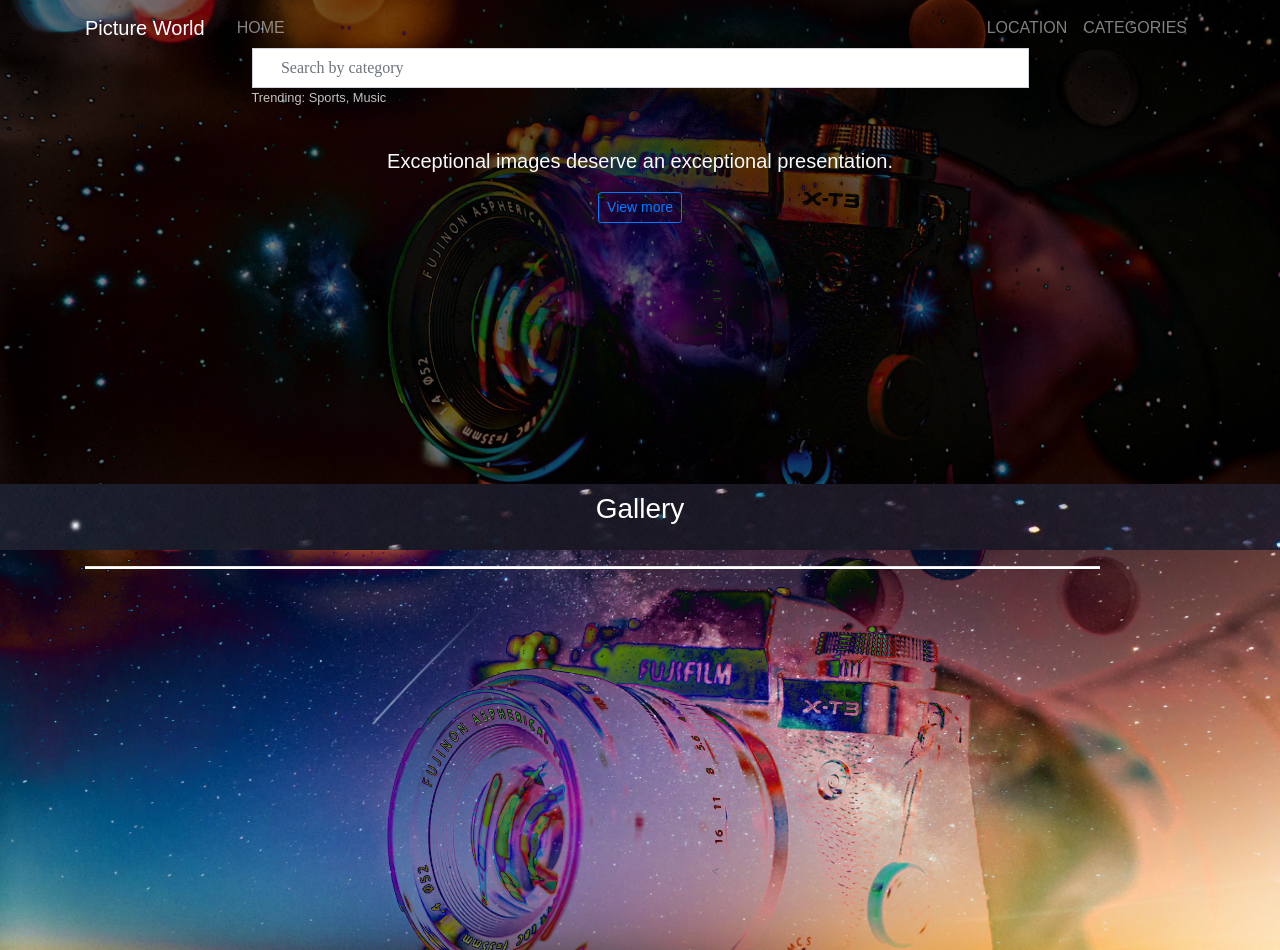
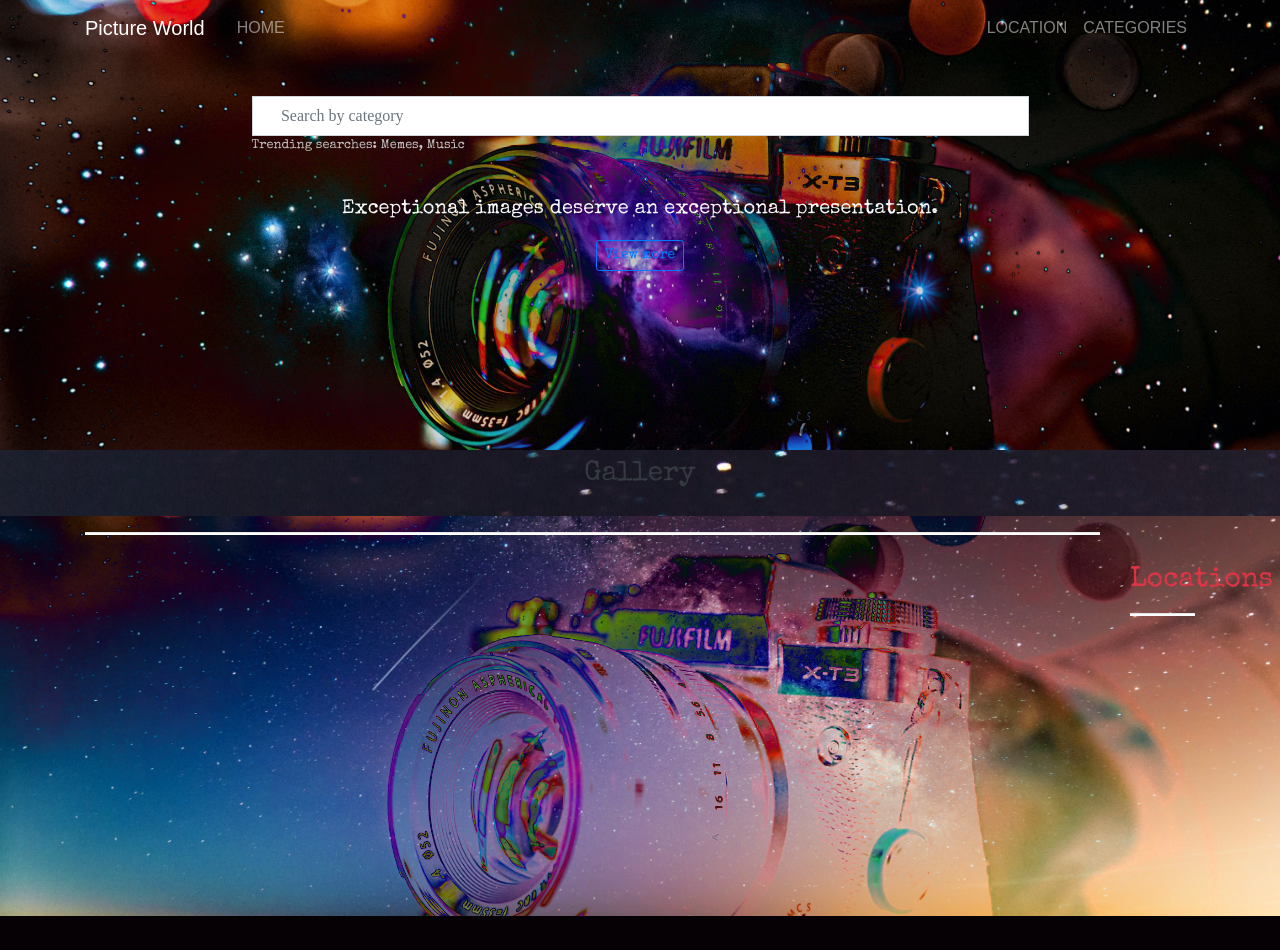
Before and after one commit to Kiru-axis/Picture-World, a Django app: page / in a window 1280 px wide. After the commit the page ends 916 px from the top, so only its background shows below. Run offline with Django 3.2, Linux system fonts and the light colour scheme; data that the repository does not hold is empty; some libraries are stand-ins or nearby versions.

Commit message:
final touches

```diff
--- a/albums/admin.py
+++ b/albums/admin.py
@@ -1,6 +1,5 @@
 from django.contrib import admin
 from .models import Image, Location, Category
-
 # Register your models here.
 admin.site.register(Image)
 admin.site.register(Location)
--- a/albums/models.py
+++ b/albums/models.py
@@ -3,7 +3,7 @@
 # Create your models here.
 
 class Location(models.Model):
-    name = models.CharField(max_length=60)
+    name = models.CharField(max_length=30)
 
     @classmethod #applicable to the entire class. Not limited to the defined function
     def get_locations(cls):
@@ -24,7 +24,7 @@
         self.delete()
 
 class Category(models.Model):
-    name = models.CharField(max_length=50)
+    name = models.CharField(max_length=30)
 
     # output format
     def __str__(self):
--- a/albums/static/css/styles.css
+++ b/albums/static/css/styles.css
@@ -1,3 +1,6 @@
+
+/* Added */
+
 html, body{
     font-family: 'Raleway', sans-serif;
     font-size: 100%;
@@ -31,29 +34,24 @@
     min-height: 400px;
     background-blend-mode: difference;
 }
-
 .cover{
     min-height: 450px;
     width: inherit;
-    background: rgba(0,0,0,0.5)
 }
 
 div.container.top{
     padding-top: 80px;
 }
-
-
 small{
     margin-top: 40px;
     color: #c3c3c3;
 }
 
-
 h2 {
     color:white;
     margin-top:2%;
     font-size:35px;
-    font-family: ' ', cursive;
+    font-family: 'Special Elite', cursive;
 }
 
 .gallery{
@@ -70,20 +68,25 @@
     background-blend-mode: difference;
 }
 
-/* Added */
+/* added */
 h2 {
     color:white;
     margin-top:2%;
     font-size:35px;
-    font-family: ' ', cursive;
+    font-family: 'Special Elite', cursive;
     }
-
+    .boded{
+    padding-top:2%;
+    background-repeat:no-repeat;
+    background-position:center;
+    background-size:cover;
+    }
     .overlay{
+    margin:0;
+    padding:0;
     background:url(../images/galaxy_2.jpg),
     radial-gradient(rgb(65, 24, 24), #111),
         url(../images/landing2.jpg) no-repeat 0px 0px;
-    margin:0;
-    padding:0;
     }
     .imagea{
     margin-top:34%;
@@ -93,22 +96,32 @@
     a{
     text-decoration:none;
     }
-
-    /* added  */
     .image{
+    font-family: 'Special Elite', cursive;
     margin-bottom:18%;
 
     }
+    body{
+     scroll-behavior: smooth;
+    background-attachment:fixed;
+    background-repeat:no-repeat;
+    background-position:center;
+    background-size:cover;
+    }
+
     .modalcard{
+    background-color:rgba(10,10,10,0.8);
     color:white;
     padding:3%;
     border:none;
     }
     h3{
     color:white;
+    font-family: 'Special Elite', cursive;
     }
     #locations{
     color:white;
+    font-family: 'Special Elite', cursive;
     }
     hr{
     background:white;
@@ -121,9 +134,7 @@
     .imgdesc{
     font-family: 'Vollkorn', serif;
     }
-        #foundnon{
-        margin-bottom:3%;
-        }
+
     #found{
     margin-bottom:3%;
     }
@@ -132,11 +143,6 @@
     }
     .cat{
     float:center;
-
     padding:4px;
     border-radius:6px;
     }
-        #locations{
-            color:white;
-            font-family: 'Special Elite', cursive;
-        }
--- a/albums/templates/albums/base.html
+++ b/albums/templates/albums/base.html
@@ -2,21 +2,17 @@
 <html lang="en">
 <head>
     <!-- Global site tag (gtag.js) - Google Analytics -->
-    <script
-      async
-      src="https://www.googletagmanager.com/gtag/js?id=UA-144351462-1"
-    ></script>
+    <script async src="https://www.googletagmanager.com/gtag/js?id=UA-144351462-1"></script>
     <script>
     window.dataLayer = window.dataLayer || [];
-      function gtag() {
-        dataLayer.push(arguments);
-      }
-      gtag("js", new Date());
-      gtag("config", "UA-144351462-1");
+    function gtag(){dataLayer.push(arguments);}
+    gtag('js', new Date());
+    gtag('config', 'UA-144351462-1');
+
     </script>
-    <meta charset="UTF-8" />
-    <meta name="viewport" content="width=device-width, initial-scale=1.0" />
-    <meta http-equiv="X-UA-Compatible" content="ie=edge" />
+    <meta charset="UTF-8">
+    <meta name="viewport" content="width=device-width, initial-scale=1.0">
+    <meta http-equiv="X-UA-Compatible" content="ie=edge">
 
     {%if title%}
         <title>{{title}}</title>
@@ -26,113 +22,69 @@
 
     {% block styles %}
      <!--font awesome link -->
-    <link
-      rel="stylesheet"
-      href="https://stackpath.bootstrapcdn.com/font-awesome/4.7.0/css/font-awesome.min.css"
-    />
+    <link rel="stylesheet" href="https://stackpath.bootstrapcdn.com/font-awesome/4.7.0/css/font-awesome.min.css">
 
-    <link
-      href="https://fonts.googleapis.com/css?family=Special+Elite|Vollkorn|Yeseva+One&display=swap"
-      rel="stylesheet"
-    />
+    <link href="https://fonts.googleapis.com/css?family=Special+Elite|Vollkorn|Yeseva+One&display=swap"
+          rel="stylesheet">
     <!-- Bootstrap CSS -->
-    <link
-      rel="stylesheet"
-      href="https://maxcdn.bootstrapcdn.com/bootstrap/4.0.0/css/bootstrap.min.css"
-      integrity="sha384-Gn5384xqQ1aoWXA+058RXPxPg6fy4IWvTNh0E263XmFcJlSAwiGgFAW/dAiS6JXm"
-      crossorigin="anonymous"
-    />
+    <link rel="stylesheet" href="https://maxcdn.bootstrapcdn.com/bootstrap/4.0.0/css/bootstrap.min.css"
+          integrity="sha384-Gn5384xqQ1aoWXA+058RXPxPg6fy4IWvTNh0E263XmFcJlSAwiGgFAW/dAiS6JXm" crossorigin="anonymous">
     <!-- custom css link -->
     <link rel="stylesheet" href="{% static 'css/styles.css' %}">
     {% endblock %}
+
     <script>
-      addEventListener(
-        "load",
-        function () {
+        addEventListener("load", function () {
             setTimeout(hideURLbar, 0);
-        },
-        false
-      );
+        }, false);
 
         function hideURLbar() {
             window.scrollTo(0, 1);
         }
+
     </script>
 </head>
 <body>
 <div class="overlay">
+        <!-- landing page -->
         <div class="banner text-light">
-        <!-- Navbar -->
-        <header class="site-header">
-          <nav class="navbar navbar-expand-md navbar-dark bg-steel fixed-top">
-            <div class="container">
-              <a class="navbar-brand mr-4" href="/">Picture World</a>
-              <button class="navbar-toggler" type="button" data-toggle="collapse" data-target="#navbarToggle" aria-controls="navbarToggle" aria-expanded="false" aria-label="Toggle navigation">
-              <span class="navbar-toggler-icon"></span>
-              </button>
-              <div class="collapse navbar-collapse" id="navbarToggle">
-                <div class="navbar-nav mr-auto">
-                  <a class="nav-item nav-link" href="{% url 'index'%}">HOME</a>
-                </div>
-                <!-- Navbar Right Side -->
-                <div class="navbar-nav">
-                    <a class="nav-item nav-link" href="#locations">LOCATION</a>
-                    <a class="nav-item nav-link" href="#b">CATEGORIES</a>
-                </div>
-              </div>
-            </div>
-          </nav>
-        </header>
-        <!-- end navbar -->
-        <!-- landing page -->
-        <div class="cover p-5">
-          <div class="container image">
-            <form
-              class="form"
-              role="search"
-              action="{% url 'search_results' %}"
-            >
+            {% include "albums/navbar.html" %}
+        <div class="cover  p-5">
+            <div class="container image my-5">
+                <form class="form " role="search" action="{% url 'search_results' %}" >
+
                     <div class="input-group">
-                <input
-                  type="text"
-                  class="form-control"
-                  placeholder="&#xf3ee; Search by category"
-                  name="imagesearch"
-                />
-                <br />
+                        <input type="text" class="form-control" placeholder="&#xf3ee; Search by category" name="imagesearch" >
+                        <br>
                         </div>
 
-              <small class="text-center my-5"
-                >Trending: Sports, Music</small
-              >
+                        <small class="text-center ">Trending searches: Memes, Music</small>
+
                     </form>
-            <p class="lead text-center mt-5">
-              Exceptional images deserve an exceptional presentation.
-            </p>
+                <p class="lead text-center mt-5">Exceptional images deserve an exceptional presentation. </p>
                 <div class="text-center mt-3">
-              <a href="#b" class="btn btn-sm btn-outline-primary">View more</a>
+                    <a href="#b" class="btn btn-sm btn-outline-primary ">View more</a>
                 </div>
             </div>
         </div>
     </div>
     <!-- end landing page -->
 
-      {% block content %} {% endblock %} {% block scripts %}
-      <script
-        src="https://code.jquery.com/jquery-3.2.1.slim.min.js"
+
+    {% block content %}
+
+    {% endblock %}
+
+    {% block scripts %}
+    <script src="https://code.jquery.com/jquery-3.2.1.slim.min.js"
             integrity="sha384-KJ3o2DKtIkvYIK3UENzmM7KCkRr/rE9/Qpg6aAZGJwFDMVNA/GpGFF93hXpG5KkN"
-        crossorigin="anonymous"
-      ></script>
-      <script
-        src="https://cdnjs.cloudflare.com/ajax/libs/popper.js/1.12.9/umd/popper.min.js"
+            crossorigin="anonymous"></script>
+    <script src="https://cdnjs.cloudflare.com/ajax/libs/popper.js/1.12.9/umd/popper.min.js"
             integrity="sha384-ApNbgh9B+Y1QKtv3Rn7W3mgPxhU9K/ScQsAP7hUibX39j7fakFPskvXusvfa0b4Q"
-        crossorigin="anonymous"
-      ></script>
-      <script
-        src="https://maxcdn.bootstrapcdn.com/bootstrap/4.0.0/js/bootstrap.min.js"
+            crossorigin="anonymous"></script>
+    <script src="https://maxcdn.bootstrapcdn.com/bootstrap/4.0.0/js/bootstrap.min.js"
             integrity="sha384-JZR6Spejh4U02d8jOt6vLEHfe/JQGiRRSQQxSfFWpi1MquVdAyjUar5+76PVCmYl"
-        crossorigin="anonymous"
-      ></script>
+            crossorigin="anonymous"></script>
     {% endblock %}
 </div>
 </body>
--- a/albums/templates/albums/index.html
+++ b/albums/templates/albums/index.html
@@ -1,7 +1,7 @@
 {% extends 'albums/base.html' %}
 {% block content %}
 
-<h3 class="text-center my-2">Gallery</h3>
+<h3 class="text-center text-dark my-2">Gallery</h3>
 <div class="container-fluid gallery mt-4" id="b">
   <div class="container ">
       <div class="row">
@@ -11,7 +11,7 @@
         <div class="card-columns">
           {% for image in images %}
           <div class="card" data-toggle="modal" data-target="#{{image.id}}">
-            <img src="{{image.image.url}}" alt="{{image.name}}" class="card-img img-responsive" width="100" height="300" />
+            <img src="{{image.image.url}}" alt="{{image.name}}" class="card-img img-responsive" width="50" height="200" />
           </div>
 
           <div
@@ -40,21 +40,11 @@
                   </button>
                 </div>
                 <div class="modal-body">
-                  <img
-                    src="{{image.image.url}}"
-                    alt="{{image.name}}"
-                    class="img-fluid"
-                  />
-                  <p class="imgdesc ">{{image.description}}</p>
-                  <span class="btn btn-sm btn-outline-success"
-                    >{{image.category}}</span
-                  >
-                  <a
-                    href="/location/{{image.location}}"
-                    class="btn btn-sm btn-outline-info"
-                    >{{image.location}}</a
-                  >
-                </div>
+                  <img src="{{image.image.url}}" alt="{{image.name}}" class="img-fluid">
+                  <p class="imgdesc text-center">{{image.description}}</p>
+                  <span class="btn btn-sm btn-outline-success">{{image.category}}</span> <a
+                      href="/location/{{image.location}}" class="btn btn-sm btn-outline-info">{{image.location}}</a>
+              </div>
                 <div class="modal-footer">
                   <input
                     class="form-control input-lg"
@@ -83,6 +73,8 @@
         </div>
         </div>
         <div class="col-md-1 my-5">
+          <h3 class="text-danger">Locations</h3>
+          <hr>
           <div class="">
             <span id="locations">
               {% for location in locations %}
--- /dev/null
+++ b/albums/templates/albums/navbar.html
@@ -0,0 +1,24 @@
+    <!-- Navbar -->
+
+<!-- end navbar -->
+    <!-- navbar -->
+    <header class="site-header">
+        <nav class="navbar navbar-expand-md navbar-dark bg-steel fixed-top">
+          <div class="container">
+            <a class="navbar-brand mr-4" href="/">Picture World</a>
+            <button class="navbar-toggler" type="button" data-toggle="collapse" data-target="#navbarToggle" aria-controls="navbarToggle" aria-expanded="false" aria-label="Toggle navigation">
+            <span class="navbar-toggler-icon"></span>
+            </button>
+            <div class="collapse navbar-collapse" id="navbarToggle">
+              <div class="navbar-nav mr-auto">
+                <a class="nav-item nav-link" href="{% url 'index'%}">HOME</a>
+              </div>
+              <!-- Navbar Right Side -->
+              <div class="navbar-nav">
+                  <a class="nav-item nav-link" href="#locations">LOCATION</a>
+                  <a class="nav-item nav-link" href="#b">CATEGORIES</a>
+              </div>
+            </div>
+          </div>
+        </nav>
+      </header>
--- a/albums/urls.py
+++ b/albums/urls.py
@@ -5,8 +5,8 @@
 
 urlpatterns =[
     path('',views.index, name='index'),
+    path('search/',views.search_results, name='search_results'),
     path('location/<location>/',views.image_location, name='location'),
-    path('search/',views.search_results, name='search_results'),
 ]
 if settings.DEBUG:
-    urlpatterns+= static(settings.MEDIA_URL, document_root = settings.MEDIA_ROOT)
+    urlpatterns += static(settings.MEDIA_URL, document_root=settings.MEDIA_ROOT)
--- a/albums/views.py
+++ b/albums/views.py
@@ -1,8 +1,9 @@
 from django.shortcuts import render
 from django.http  import HttpResponse,Http404
-from .models import Location,Image
+from .models import Image, Location, Category
 
 # Create your views here.
+# index view
 def index(request):
     context ={
         "images":Image.objects.all(),
@@ -11,19 +12,14 @@
     }
     return render(request, 'albums/index.html',context=context)
 
+
 # view for image location
 def image_location(request, location):
-
-    context = {
-        "images":Image.filter_by_location(location)
-    }
-
     images = Image.filter_by_location(location)
     print(images)
-    return render(request, 'albums/location.html', context)
+    return render(request, 'albums/location.html', {'location_images': images})
 
 # search results view function
-
 def search_results(request):
     if 'imagesearch' in request.GET and request.GET["imagesearch"]:
         category = request.GET.get("imagesearch")
```
Also changed, not shown: albums/templates/albums/location.html (+4 -5 lines), albums/templates/albums/search_results.html (+6 -6 lines). Lines whose indentation alone changed are shown as unchanged.
